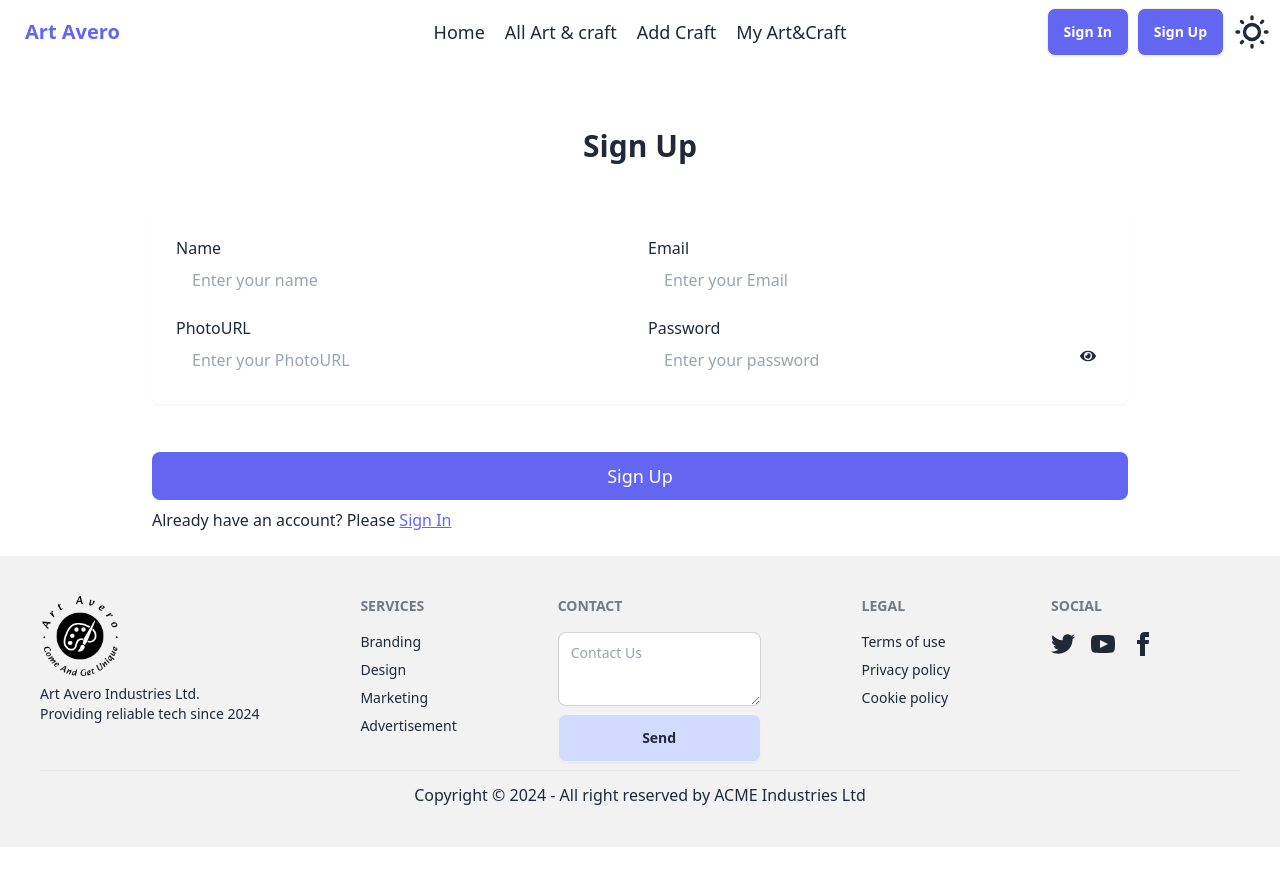
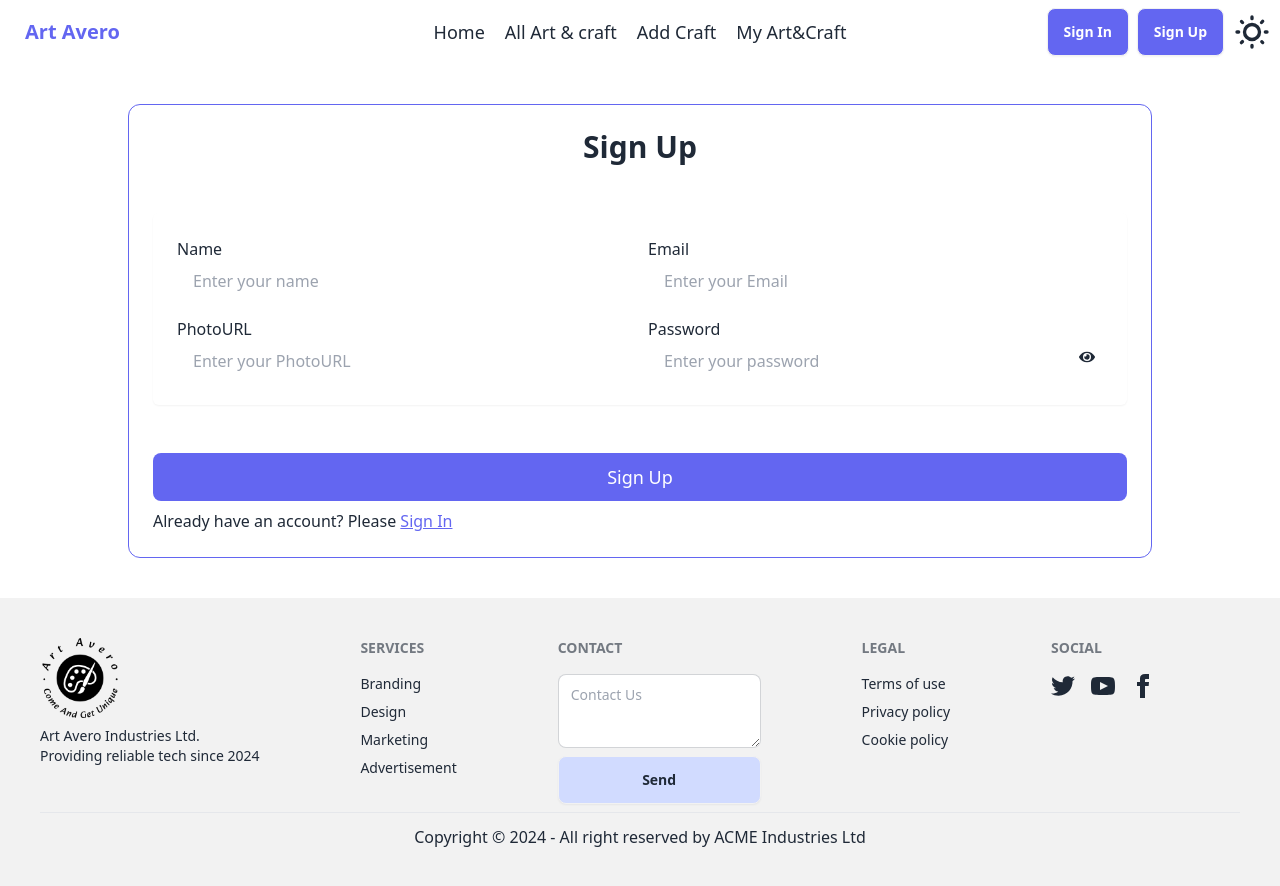
Before and after one commit to devo-ab/art-avero-client, a React (Vite) app: page /signup in a window 1280 px wide. Shown: the top 886 px of the page. Before the commit the page ends 847 px from the top, so only its background shows below. Built offline with nearby package versions, Linux system fonts and the light colour scheme; no server answers.

Commit message:
Signup page themes problem solve

```diff
--- a/src/Pages/SignUp/SignUp.jsx
+++ b/src/Pages/SignUp/SignUp.jsx
@@ -52,10 +52,10 @@ const SignUp = () => {
   return (
     <div>
       <div>
-        <section className="max-w-5xl mx-auto mt-10 p-6 dark:bg-gray-200 rounded-lg dark:text-gray-900">
+        <section className="max-w-5xl mx-auto mt-10 mb-10 rounded-xl p-6 text-base-content border border-indigo-500">
           <form onSubmit={handleSingUp} className=" flex flex-col mx-auto space-y-12">
             <h1 className="text-center text-3xl font-bold">Sign Up</h1>
-            <fieldset className="grid grid-cols-4 gap-6 p-6 rounded-md shadow-sm dark:bg-gray-300">
+            <fieldset className="grid grid-cols-4 gap-6 p-6 rounded-md shadow-sm">
               <div className="grid grid-cols-6 gap-4 col-span-full">
                 <div className="col-span-full md:col-span-3">
                   <label htmlFor="name">Name</label>
```
